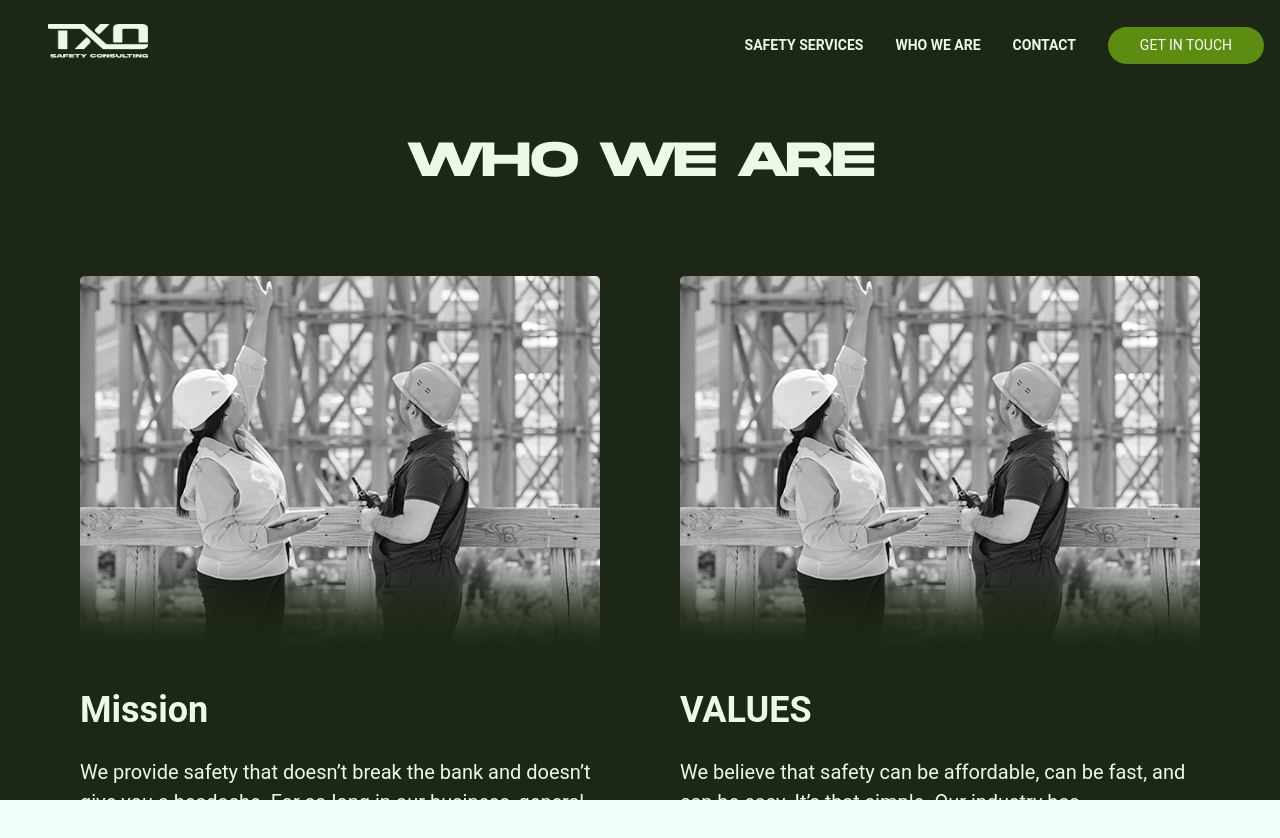
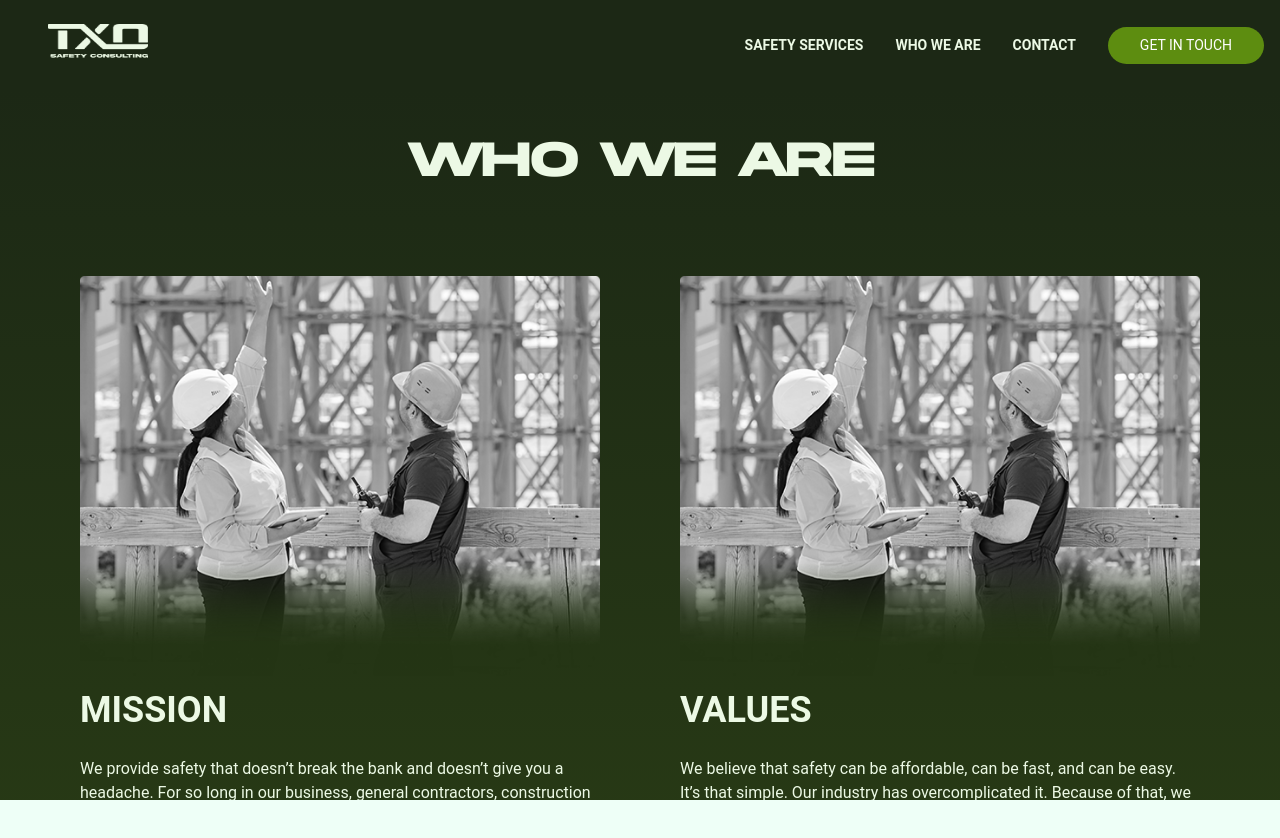
Before and after one commit to acostahf/TXO, a Next.js app: page /about in a window 1280 px wide. Shown: the top 838 px of the page. Built offline with nearby package versions, Linux system fonts and the light colour scheme.

Commit message:
change gradient and text styles

```diff
--- a/components/card.js
+++ b/components/card.js
@@ -5,7 +5,7 @@ import { Box, Heading, Text, Flex } from "@chakra-ui/layout";
 const Card = (props) => {
   return (
     <Flex
-      bgGradient={["linear( brand.400 75%,  brand.200 )"]}
+      bgGradient={["linear( brand.400 ,  brand.600 )"]}
       color="brand.300"
       maxW="sm"
       h="100%"
--- a/components/footer.js
+++ b/components/footer.js
@@ -19,6 +19,7 @@ const Footer = () => {
           align="center"
           gap="4"
           fontWeight="extrabold"
+          fontFamily={"heading"}
           fontSize={"sm"}
         >
           <NextLink href="/services" passHref>
--- a/pages/about.js
+++ b/pages/about.js
@@ -32,12 +32,15 @@ const About = () => {
               borderLeftRadius="3xl"
               borderColor="brand.300"
               bg="white"
+              fontFamily={"heading"}
               placeholder="EMAIL ADDRESS"
             />
             <InputRightAddon
               borderRightRadius="3xl"
               borderColor="brand.200"
               bg="brand.400"
+              fontFamily={'heading'}
+              fontSize={"sm"}
               color="brand.300"
               // children="GET IN TOUCH"
             >
--- a/section/aboutpage/AboutHero.js
+++ b/section/aboutpage/AboutHero.js
@@ -15,9 +15,9 @@ import Image from "next/image";
 const AboutHero = (props) => {
   return (
     <Box>
-      <Stack minH="90vh" bg="brand.400" color="brand.300">
+      <Stack minH="90vh"  bgGradient={["linear( brand.400 ,  brand.600 )"]} color="brand.300">
         <Flex paddingTop="10" justify="center">
-          <Heading className="element" fontSize="5xl" fontWeight="bold" as="h1">
+          <Heading className="element" fontSize="5xl" fontWeight="bold" as="h1" color={"brand.300"}>
             Who We Are
           </Heading>
         </Flex>
@@ -32,9 +32,9 @@ const AboutHero = (props) => {
               <Image src="/values.png" alt="Values" width="600" height="462" />
             </Box>
             <Text fontWeight="semibold" fontSize="4xl" paddingBottom="5">
-              Mission
+              MISSION
             </Text>
-            <Text fontSize="xl">
+            <Text fontSize="md">
               We provide safety that doesn’t break the bank and doesn’t give you
               a headache. For so long in our business, general contractors,
               construction managers, and the like have put safety as a last
@@ -50,7 +50,7 @@ const AboutHero = (props) => {
             <Text fontWeight="semibold" fontSize="4xl" paddingBottom="5">
               VALUES
             </Text>
-            <Text fontSize="xl">
+            <Text fontSize="md">
               We believe that safety can be affordable, can be fast, and can be
               easy. It’s that simple. Our industry has overcomplicated it.
               Because of that, we instill the values of simplicity, trust, and
--- a/theme.js
+++ b/theme.js
@@ -8,6 +8,7 @@ const theme = extendTheme({
       300: "#ECF9E5",
       400: "#1C2815",
       500: "#097E46",
+      600: "#293C15",
     },
   },
   fonts: {
```
